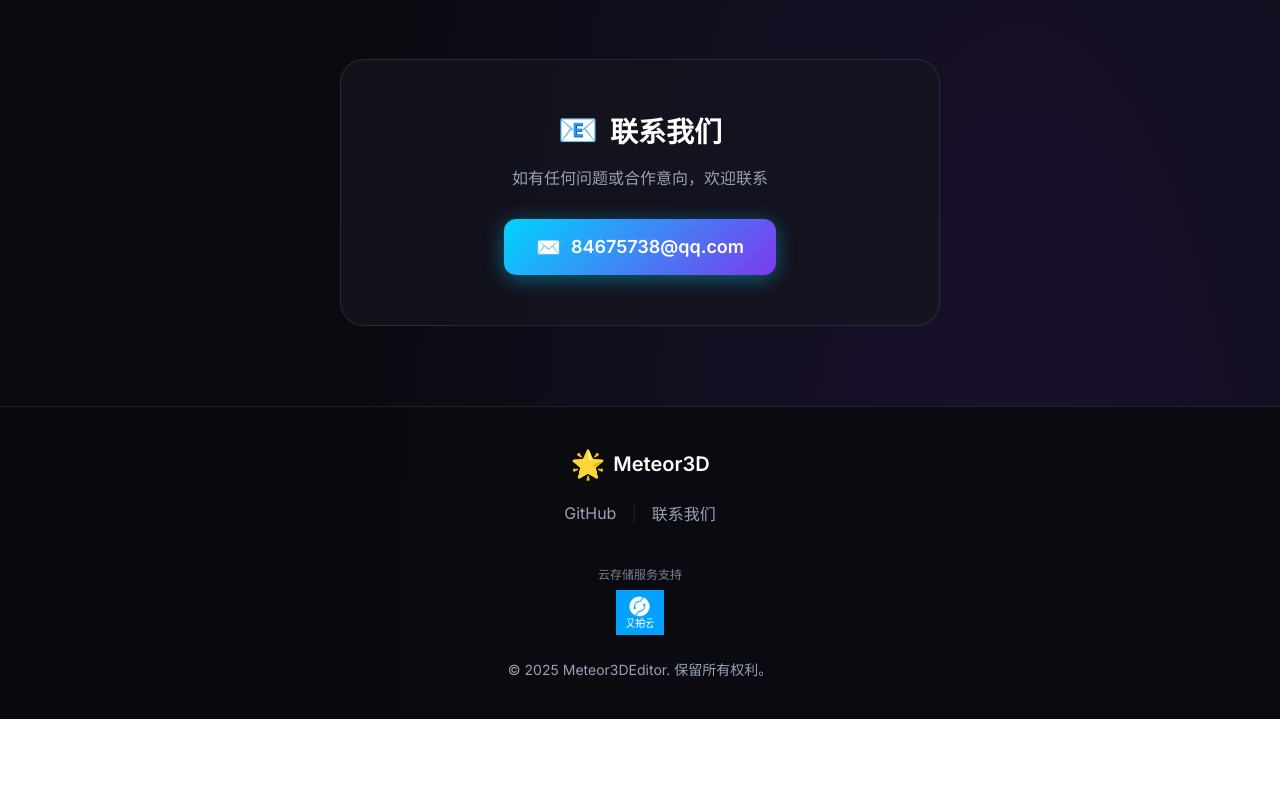
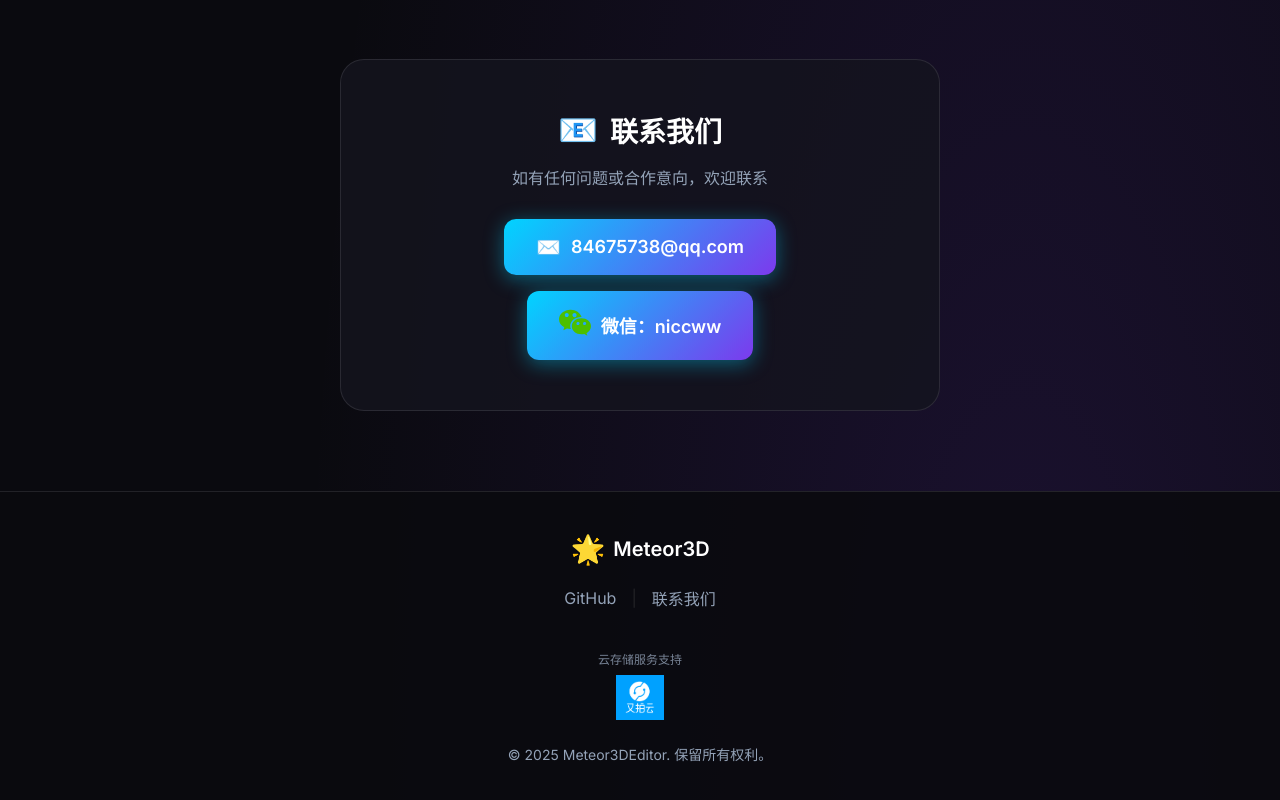
Before and after one commit to nikonikoCW/Meteor3DEditor, a Vue app in the folder packages/dashboard/: page / in a window 1280 px wide. Shown: the part 2312-3112 px from the top of the page. Before the commit the page ends 3031 px from the top, so only its background shows below. Built offline with nearby package versions, Linux system fonts and the light colour scheme.

Commit message:
fix：补充添加微信

```diff
--- a/packages/dashboard/src/views/HomeView.vue
+++ b/packages/dashboard/src/views/HomeView.vue
@@ -170,10 +170,18 @@
           联系我们
         </h2>
         <p class="contact-desc">如有任何问题或合作意向，欢迎联系</p>
-        <a href="mailto:84675738@qq.com" class="contact-email">
-          <span class="email-icon">✉️</span>
-          84675738@qq.com
-        </a>
+        <div class="contact-methods">
+          <a href="mailto:84675738@qq.com" class="contact-method">
+            <span class="contact-icon">✉️</span>
+            84675738@qq.com
+          </a>
+          <div class="contact-method">
+            <span class="contact-icon">
+              <svg t="1784856669536" class="icon" viewBox="0 0 1024 1024" version="1.1" xmlns="http://www.w3.org/2000/svg" p-id="1751" width="32" height="32"><path d="M1024 619.52c0-143.36-138.24-256-307.2-256s-307.2 112.64-307.2 256 138.24 256 307.2 256c30.72 0 61.44-5.12 92.16-10.24l97.28 51.2-25.6-76.8c87.04-51.2 143.36-128 143.36-220.16z m-414.72-40.96c-30.72 0-51.2-20.48-51.2-51.2s20.48-51.2 51.2-51.2 51.2 20.48 51.2 51.2c0 25.6-25.6 51.2-51.2 51.2z m209.92 0c-30.72 0-51.2-20.48-51.2-51.2s20.48-51.2 51.2-51.2 51.2 20.48 51.2 51.2c0 25.6-25.6 51.2-51.2 51.2z" fill="#4CBF00" p-id="1752"></path><path d="M358.4 609.28c0-158.72 153.6-286.72 348.16-286.72h15.36c-40.96-133.12-179.2-235.52-353.28-235.52-204.8 0-368.64 138.24-368.64 307.2 0 107.52 66.56 204.8 168.96 256l-30.72 92.16L256 686.08c35.84 10.24 71.68 15.36 112.64 15.36h10.24c-15.36-30.72-20.48-61.44-20.48-92.16z m138.24-414.72c35.84 0 66.56 30.72 66.56 66.56s-30.72 66.56-66.56 66.56C460.8 322.56 430.08 291.84 430.08 256S460.8 194.56 496.64 194.56zM245.76 322.56c-35.84 0-61.44-30.72-61.44-66.56s30.72-66.56 66.56-66.56 61.44 30.72 61.44 66.56-30.72 66.56-66.56 66.56z" fill="#4CBF00" p-id="1753"></path></svg>
+            </span>
+            微信：niccww
+          </div>
+        </div>
       </div>
     </section>
 
@@ -662,7 +670,14 @@
   margin: 0 0 30px;
 }
 
-.contact-email {
+.contact-methods {
+  display: flex;
+  justify-content: center;
+  gap: 16px;
+  flex-wrap: wrap;
+}
+
+.contact-method {
   display: inline-flex;
   align-items: center;
   gap: 10px;
@@ -677,12 +692,12 @@
   box-shadow: 0 4px 20px rgba(0, 212, 255, 0.4);
 }
 
-.contact-email:hover {
+.contact-method:hover {
   transform: translateY(-3px);
   box-shadow: 0 8px 30px rgba(0, 212, 255, 0.6);
 }
 
-.email-icon {
+.contact-icon {
   font-size: 20px;
 }
 
@@ -782,5 +797,13 @@
   .section-title {
     font-size: 28px;
   }
+
+  .contact-methods {
+    flex-direction: column;
+  }
+
+  .contact-method {
+    justify-content: center;
+  }
 }
 </style>
```
Also changed, not shown: 1 other file (tests, documents, lock files or other folders).
